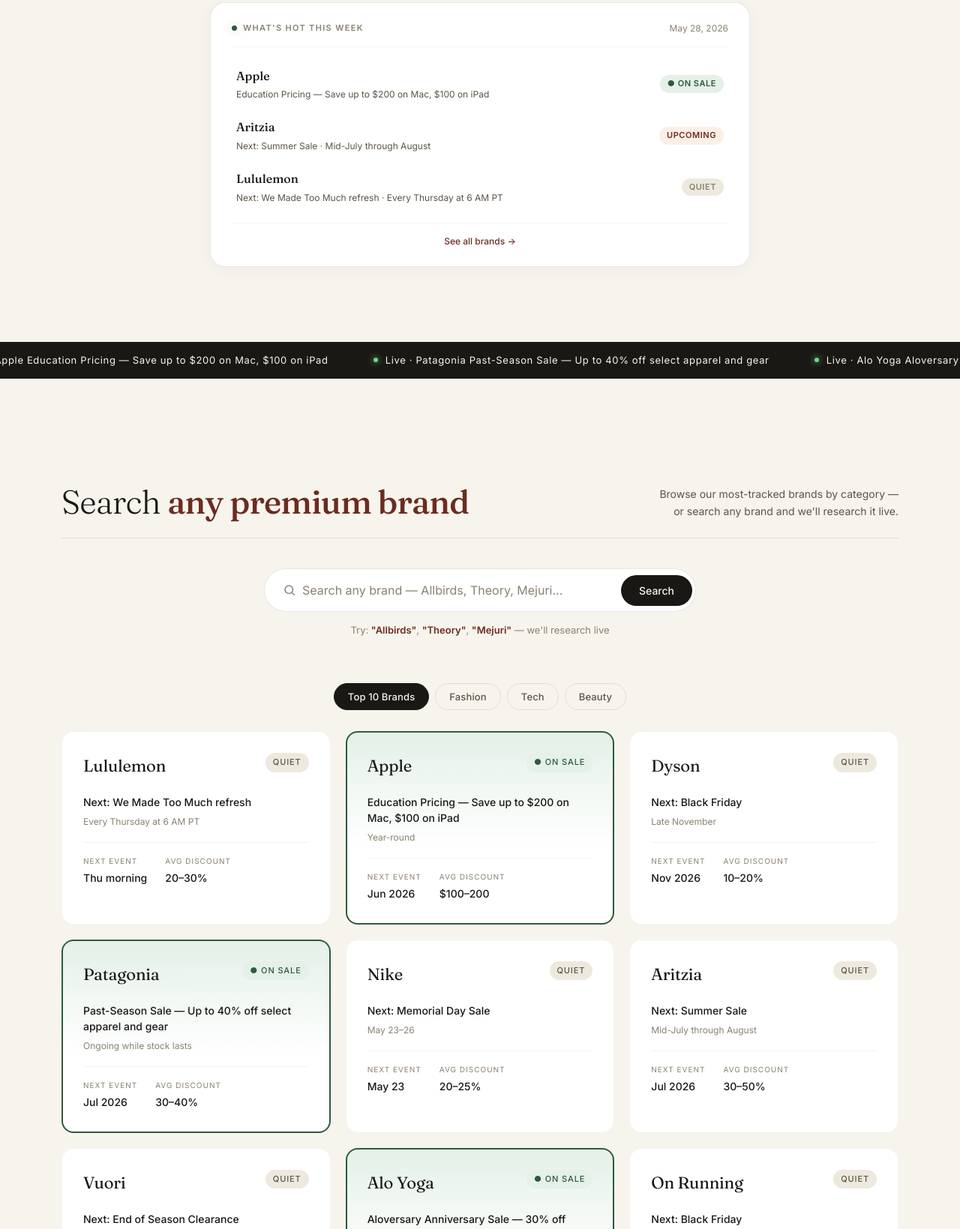
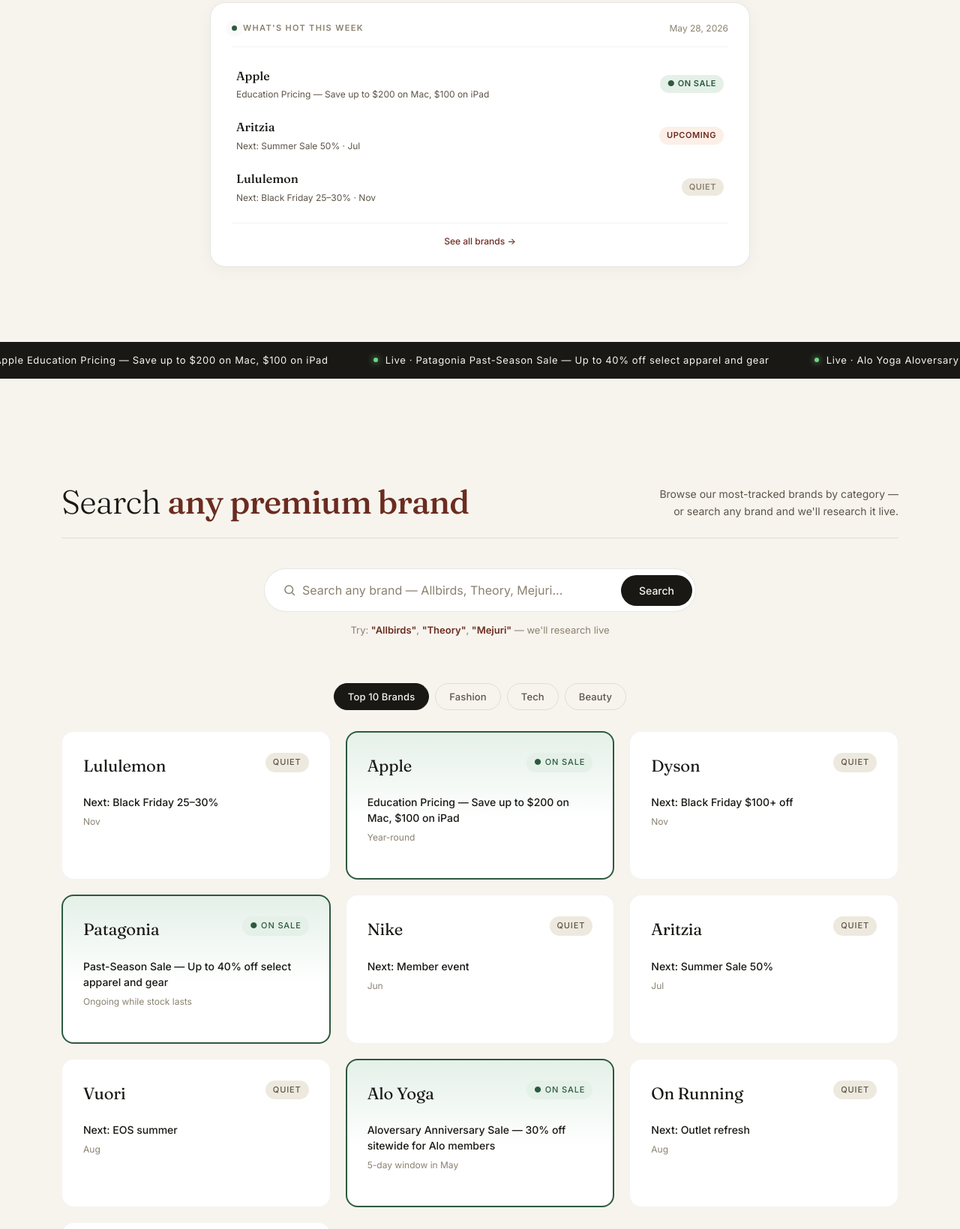
Before and after one commit to Gantry1/Whensthesale, a website: page index.html in a window 1280 px wide. Shown: the part 725-2364 px from the top of the page at 75% size. Drawn offline with Linux system fonts and the light colour scheme.

Commit message:
Update index.html

```diff
--- a/index.html
+++ b/index.html
@@ -2000,6 +2000,57 @@
 
 let activeCategory = "top";
 
+// === Self-computing "next event" ===
+// Looks at a brand's saleCalendar and returns the next future month with a sale.
+// This keeps card data accurate as time passes, instead of relying on hardcoded
+// strings like "May 23" that go stale the moment Memorial Day ends.
+function getNextEvent(brandKey, brand) {
+  // Active sale takes precedence — no need to predict the next one
+  if (brand.activeSale) {
+    return {
+      shortLabel: "Now",
+      saleName: brand.activeSale.name,
+      detail: brand.activeSale.ends || "Active now"
+    };
+  }
+
+  const calendar = SALE_CALENDARS[brandKey];
+  const months = ["Jan","Feb","Mar","Apr","May","Jun","Jul","Aug","Sep","Oct","Nov","Dec"];
+  const today = new Date();
+  const currentMonth = today.getMonth();
+  const currentDay = today.getDate();
+  const currentYear = today.getFullYear();
+
+  // If we're past day 20 of this month, assume any sale in this month has either
+  // happened or won't, and skip to next month. (Sales typically anchor to early/mid-month.)
+  const startMonth = currentDay < 20 ? currentMonth : currentMonth + 1;
+
+  if (calendar) {
+    for (let i = 0; i < 12; i++) {
+      const offset = startMonth + i;
+      const monthIndex = ((offset % 12) + 12) % 12;
+      const monthKey = months[monthIndex];
+      const sale = calendar[monthKey];
+      if (sale && sale.trim() !== "") {
+        const wrapsToNextYear = offset >= 12;
+        const yearLabel = wrapsToNextYear ? ` ${currentYear + 1}` : "";
+        return {
+          shortLabel: `${monthKey}${yearLabel}`,
+          saleName: sale,
+          detail: `${sale}`
+        };
+      }
+    }
+  }
+
+  // Fallback if no calendar data is found
+  return {
+    shortLabel: brand.nextEvent || "—",
+    saleName: brand.nextSale ? brand.nextSale.name : "—",
+    detail: brand.nextSale ? `${brand.nextSale.name} · ${brand.nextSale.when}` : ""
+  };
+}
+
 function renderBrandGrid() {
   const grid = document.getElementById("brand-grid");
   const keys = CATEGORIES[activeCategory] || [];
@@ -2011,6 +2062,13 @@
     const faviconImg = favicon
       ? `<img class="brand-favicon" src="${favicon}" alt="" loading="lazy" onerror="this.style.display='none'" />`
       : "";
+    const next = getNextEvent(key, b);
+    const primaryLine = isActive
+      ? `${b.activeSale.name} — ${b.activeSale.discount}`
+      : `Next: ${next.saleName}`;
+    const metaLine = isActive
+      ? (b.activeSale.ends || "")
+      : next.shortLabel;
     return `
     <article class="brand-card ${isActive ? "active-sale" : ""}" data-name="${b.name.toLowerCase()} ${key}" onclick="openBrand('${key}')">
       <div class="brand-header">
@@ -2019,18 +2077,8 @@
           ${isActive ? "● On sale" : "Quiet"}
         </span>
       </div>
-      <p class="brand-sale-info">${isActive ? b.activeSale.name + " — " + b.activeSale.discount : "Next: " + b.nextSale.name}</p>
-      <p class="brand-meta">${isActive ? (b.activeSale.ends || "") : b.nextSale.when}</p>
-      <div class="brand-stats">
-        <div>
-          <p class="stat-label">Next event</p>
-          <p class="stat-value">${b.nextEvent}</p>
-        </div>
-        <div>
-          <p class="stat-label">Avg discount</p>
-          <p class="stat-value">${b.avgDiscount}</p>
-        </div>
-      </div>
+      <p class="brand-sale-info">${primaryLine}</p>
+      <p class="brand-meta">${metaLine}</p>
     </article>`;
   }).join("");
 }
@@ -2130,11 +2178,13 @@
       statusLabel = "● ON SALE";
       statusClass = "sale";
     } else if (type === "upcoming") {
-      detail = `Next: ${brand.nextSale.name} · ${brand.nextSale.when}`;
+      const next = getNextEvent(key, brand);
+      detail = `Next: ${next.saleName} · ${next.shortLabel}`;
       statusLabel = "UPCOMING";
       statusClass = "upcoming";
     } else {
-      detail = `Next: ${brand.nextSale.name} · ${brand.nextSale.when}`;
+      const next = getNextEvent(key, brand);
+      detail = `Next: ${next.saleName} · ${next.shortLabel}`;
       statusLabel = "QUIET";
       statusClass = "quiet";
     }
```
